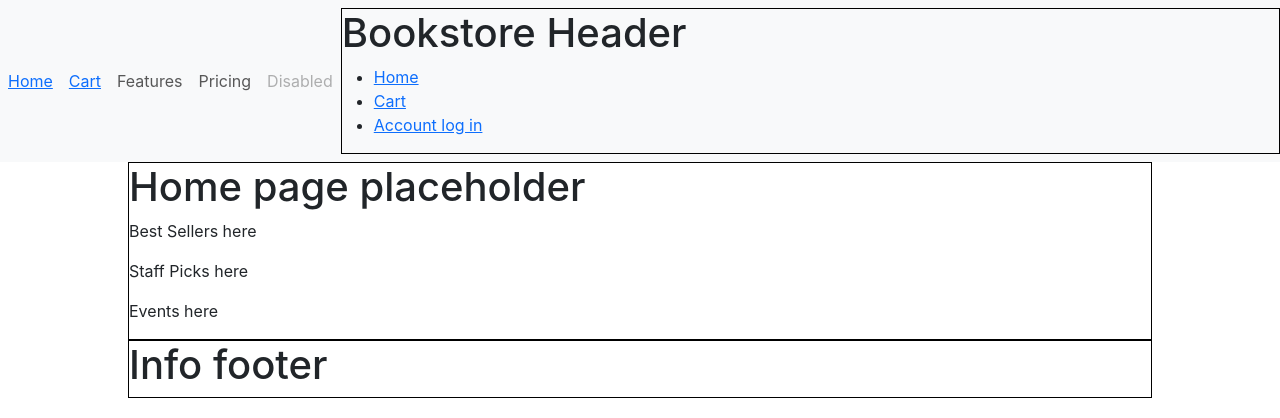
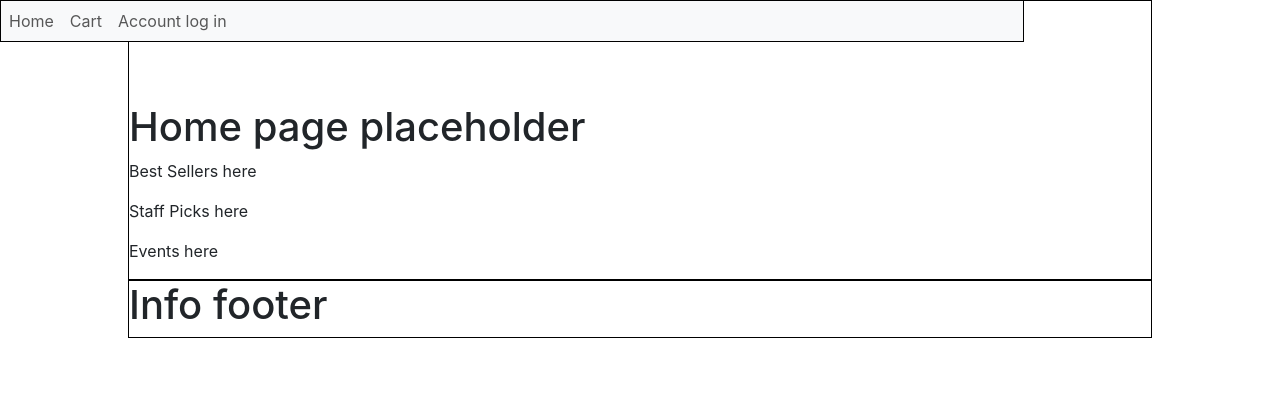
Before and after one commit to RosarioRu/adsol-bookstore, a React (Create React App) app: page / in a window 1280 px wide. Shown: the top 418 px of the page. Built offline with nearby package versions, Linux system fonts and the light colour scheme.

Commit message:
Position navbar and components below it so they do not overlap.

```diff
--- a/src/components/Cart.js
+++ b/src/components/Cart.js
@@ -6,6 +6,8 @@ function Cart() {
     width: "80%",
     float: "center",
     margin: "auto",
+    paddingTop: "8%",
+
   }
 
   return (
--- a/src/components/Header.js
+++ b/src/components/Header.js
@@ -10,42 +10,22 @@ function Header() {
   const headerStyles = {
     border: "1px solid black",
     width: "80%",
-    margin: "auto",
+    // float: "center",
+    // margin: "auto",
   }
 
   return (
     <React.Fragment>
-
-    <nav class="navbar navbar-expand-lg navbar-light bg-light">
-
-    <div class="collapse navbar-collapse" id="navbarNavAltMarkup">
-    <div class="navbar-nav">
-      <a class="nav-item nav-link active"><Link to="/">Home</Link></a>
-      <a class="nav-item nav-link active"><Link to="/cart">Cart</Link></a>
-
-      <a class="nav-item nav-link" href="#">Features</a>
-      <a class="nav-item nav-link" href="#">Pricing</a>
-      <a class="nav-item nav-link disabled" href="#">Disabled</a>
-    </div>
-  </div>
-
-      <div style={headerStyles}>
-        <h1>Bookstore Header</h1>
-        <ul>
-          <li>
-            <Link to="/">Home</Link>
-          </li>
-          <li>
-            <Link to="/cart">Cart</Link>
-          </li>
-          <li>
-            <Link to="/sign-in">Account log in</Link>
-          </li>
-        </ul>
-      </div>
-
-
-      </nav>
+      <Navbar className="navbar fixed-top navbar-light bg-light py-0" style={headerStyles}>
+        <div class="collapse navbar-collapse" id="navbarNavAltMarkup">
+          <div class="navbar-nav">
+            {/* <span class="navbar-text">Bookstore</span> */}
+            <Link to="/" class="nav-item nav-link">Home</Link>
+            <Link to="/cart" class="nav-item nav-link">Cart</Link>
+            <Link to="/sign-in" class="nav-item nav-link" href="#">Account log in</Link>
+          </div>
+        </div>
+      </Navbar>
     </React.Fragment>
 );
 
--- a/src/components/HomePage.js
+++ b/src/components/HomePage.js
@@ -7,7 +7,9 @@ function HomePage() {
     width: "80%",
     margin: "auto",
     marginBottom: "0px",
+    paddingTop: "8%",
   }
+
   return (
     <React.Fragment>
       <div style={homeStyles}>
--- a/src/components/SignIn.js
+++ b/src/components/SignIn.js
@@ -6,6 +6,8 @@ function SignIn() {
     width: "80%",
     float: "center",
     margin: "auto",
+    paddingTop: "8%",
+
   }
 
   return (
```
